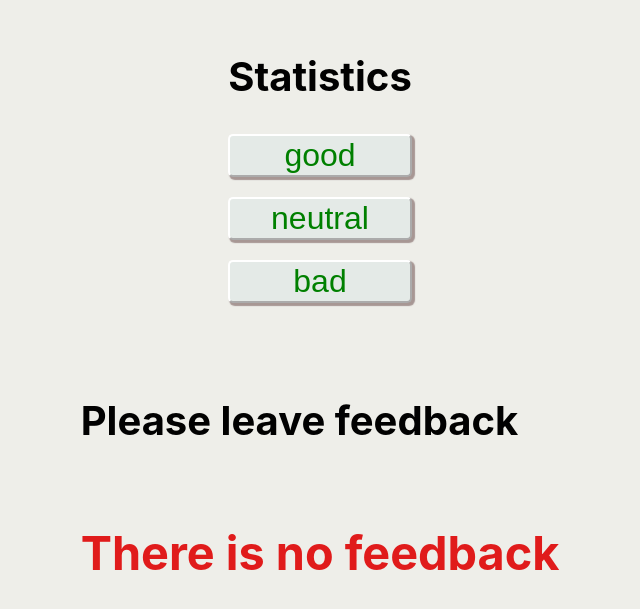
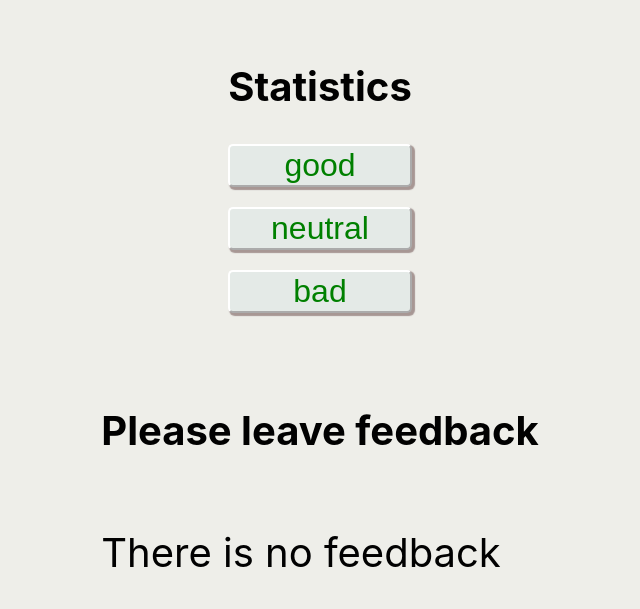
Before and after one commit to Westtochka/goit-react-hw-02-feedback, a React (Create React App) app: page / in a window 1280 px wide. Shown: the part 127-736 px from the top of the page, without its empty margins (320-960 px from the left). Built offline with nearby package versions, Linux system fonts and the light colour scheme.

Commit message:
add component Notification

```diff
--- a/src/App/App.jsx
+++ b/src/App/App.jsx
@@ -3,6 +3,8 @@
 import FeedbackOptions from 'components/FeedbackOptions/FeedbackOptions';
 import Section from 'components/Section/Section';
 import 'react-notifications/lib/notifications.css';
+import Notification  from '../components/Notification/Notification';
+// import 'react-notifications/lib/notifications.css';
 
 class App extends Component {
   state = {
@@ -59,14 +61,14 @@
               neutral={this.state.neutral}
               bad={this.state.bad}
               total={this.countTotalFeedback()}
-              positivePercentage={this.countPositiveFeedbackPercentage()} // Нужно исправить эту строку
+              positivePercentage={this.countPositiveFeedbackPercentage()}
             />
           ) : (
-            <h3 style={{ color: '#e01b1b' }}>There is no feedback</h3>
+            // <h3 style={{ color: '#e01b1b' }}>There is no feedback</h3>
+            <Notification message={'There is no feedback'}/>
           )}
         </Section>
-      </div>
-    );
+      </div>);
   }
 }
 
--- a/src/components/Notification/Notification.jsx
+++ b/src/components/Notification/Notification.jsx
@@ -1,5 +1,6 @@
 // import css from './Notification.module.css';
 // import PropTypes from 'prop-types';
+// import React from 'react';
 
 // const Notification = ({ message }) => {
 //     return <p >{message}</p>
@@ -10,3 +11,22 @@
 // };
 
 // export default Notification;
+
+
+
+// ..................
+import React, { Component } from 'react';
+import PropTypes from 'prop-types';
+
+class Notification extends Component {
+  render() {
+    const { message } = this.props;
+    return <p>{message}</p>;
+  }
+}
+
+Notification.propTypes = {
+  message: PropTypes.string.isRequired,
+};
+
+export default Notification;
--- a/src/components/Statistics/Statistics.jsx
+++ b/src/components/Statistics/Statistics.jsx
@@ -17,7 +17,6 @@
 
 export default Statistics
 
-
 Statistics.propTypes = {
   good: PropTypes.number.isRequired,
   neutral: PropTypes.number.isRequired,
```
